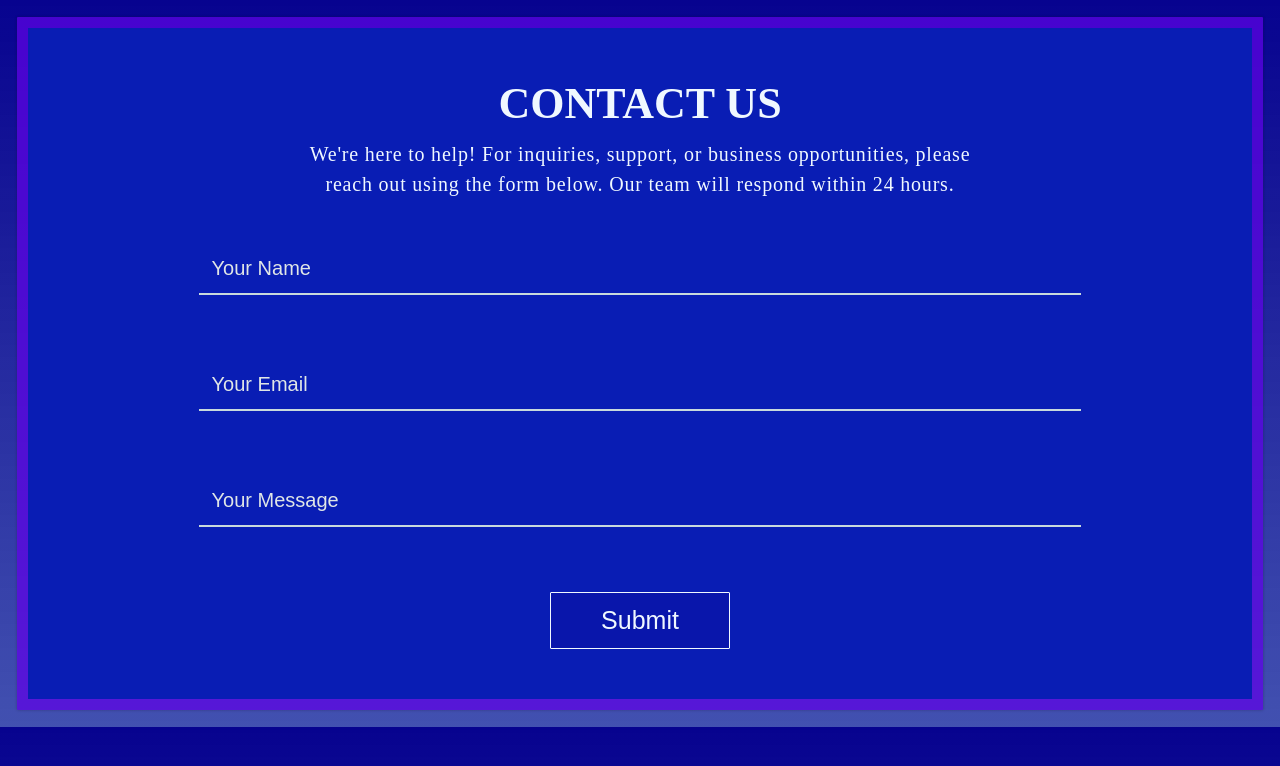
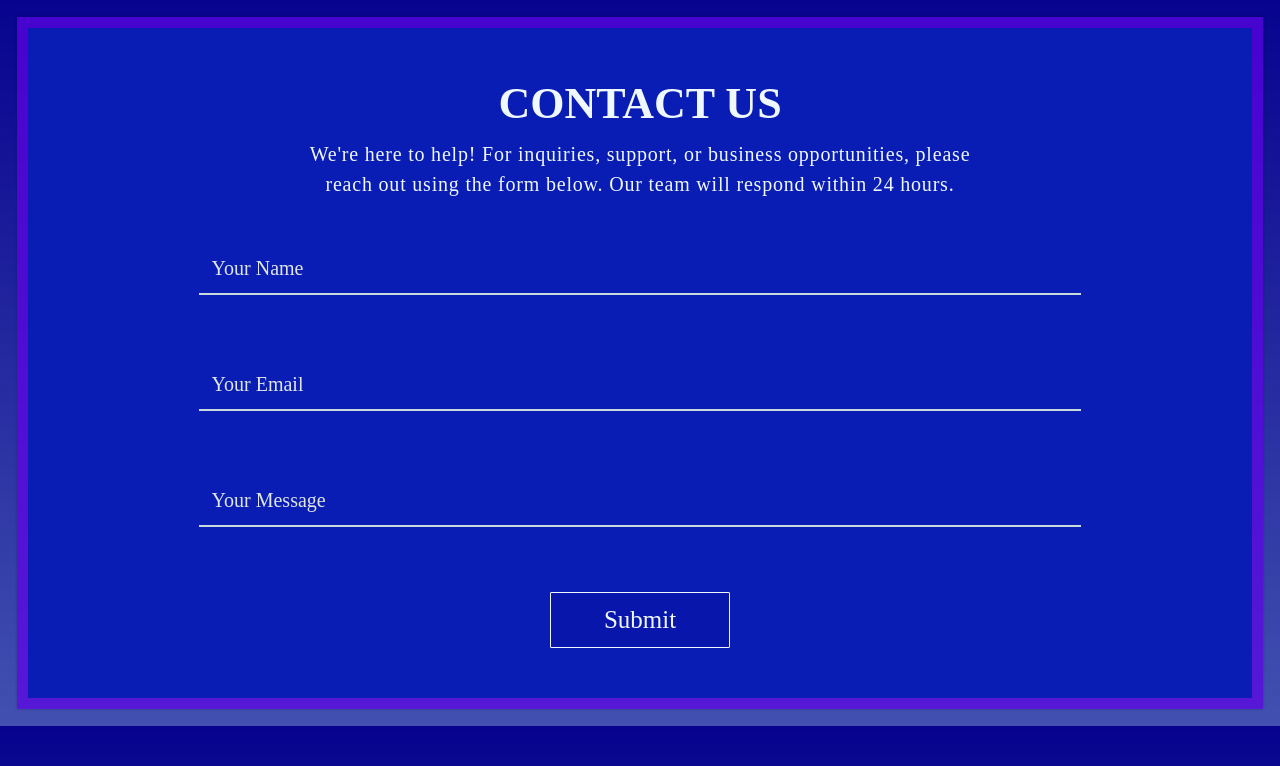
Before and after one commit to ansaribhai6447-bot/Hashir-Assignment-3, a plain HTML site: page index.html in a window 1280 px wide. Drawn offline with Linux system fonts and the light colour scheme.

Commit message:
Add Hashir font to global styles

```diff
--- a/style.css
+++ b/style.css
@@ -25,6 +25,7 @@
         }
 
         * {
+                font-family: Hashir;
             margin: 0;
         }
 
```
